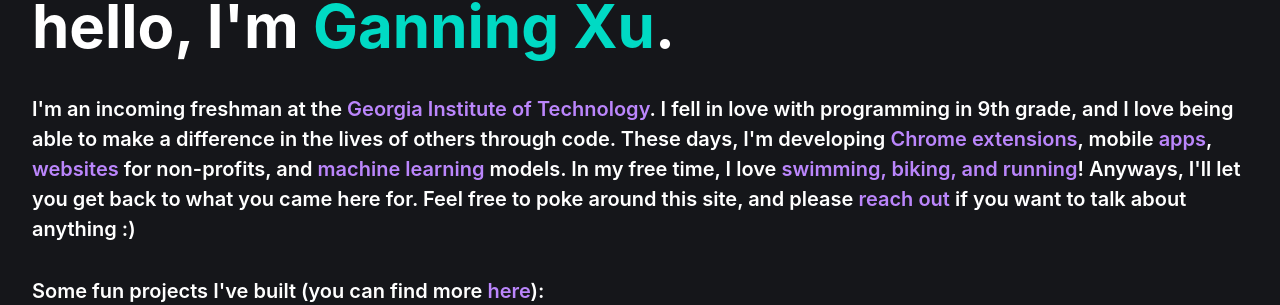
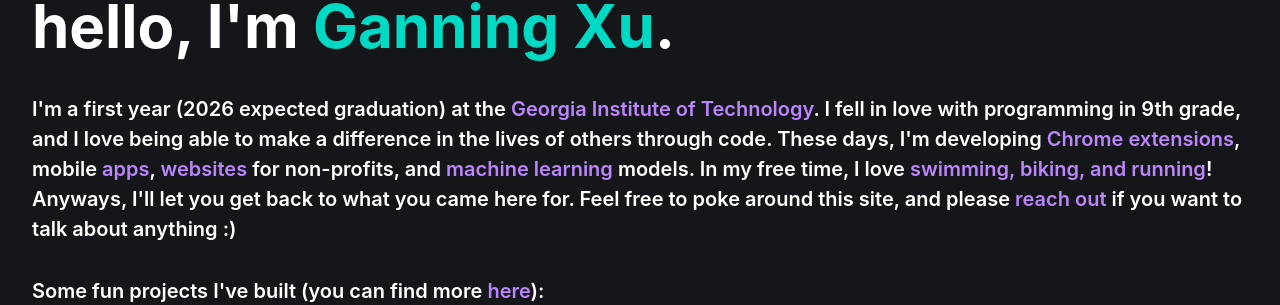
Before and after one commit to ganning127/ganningxu.com, a Next.js app: page / in a window 1280 px wide. Shown: the part 110-415 px from the top of the page. Built offline with nearby package versions, Linux system fonts and the light colour scheme.

Commit message:
added grad date

```diff
--- a/components/Landing/index.jsx
+++ b/components/Landing/index.jsx
@@ -59,7 +59,7 @@
           transition={{ duration: 0.7, delay: 0.9 }}
         >
           <Text mt="8" fontSize="xl" fontWeight={600}>
-            I&apos;m an incoming freshman at the{" "}
+            I&apos;m a first year (2026 expected graduation) at the{" "}
             <Link
               href="https://www.gatech.edu/"
               color="purple.light"
```
